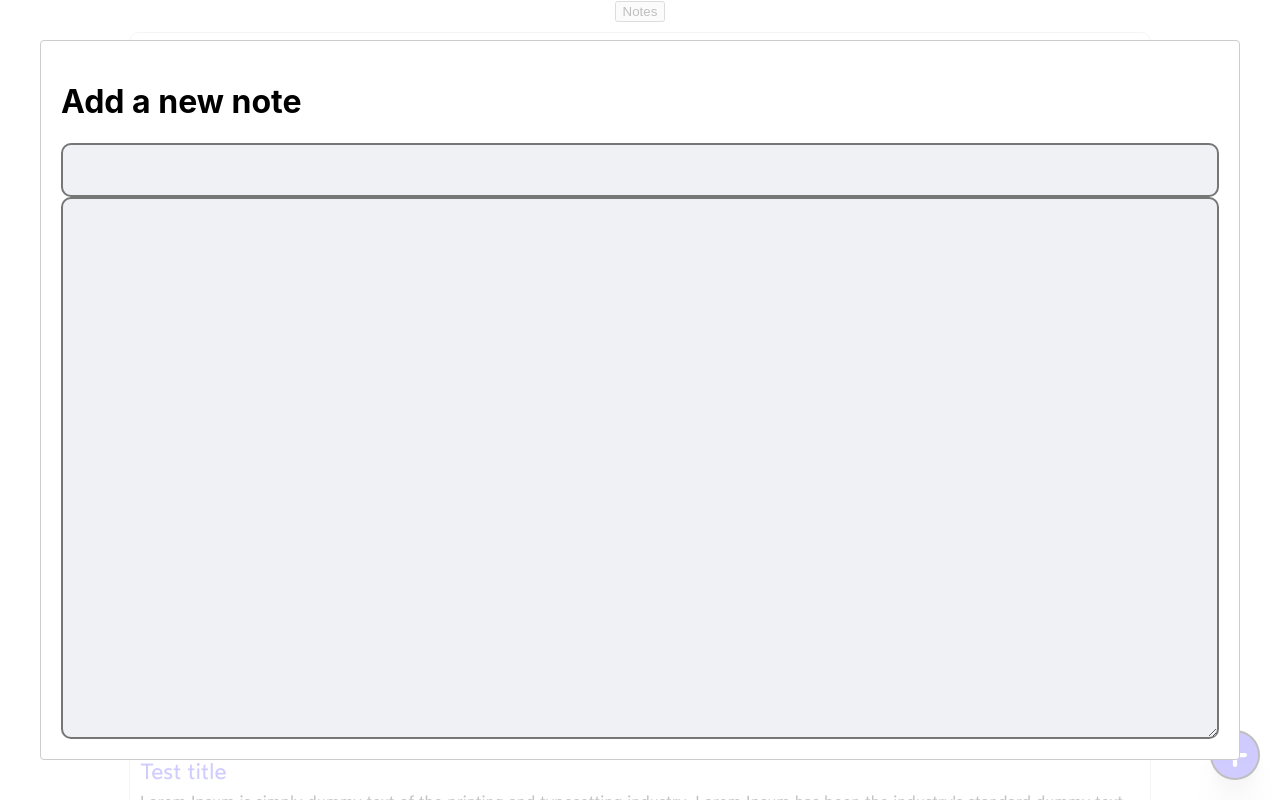
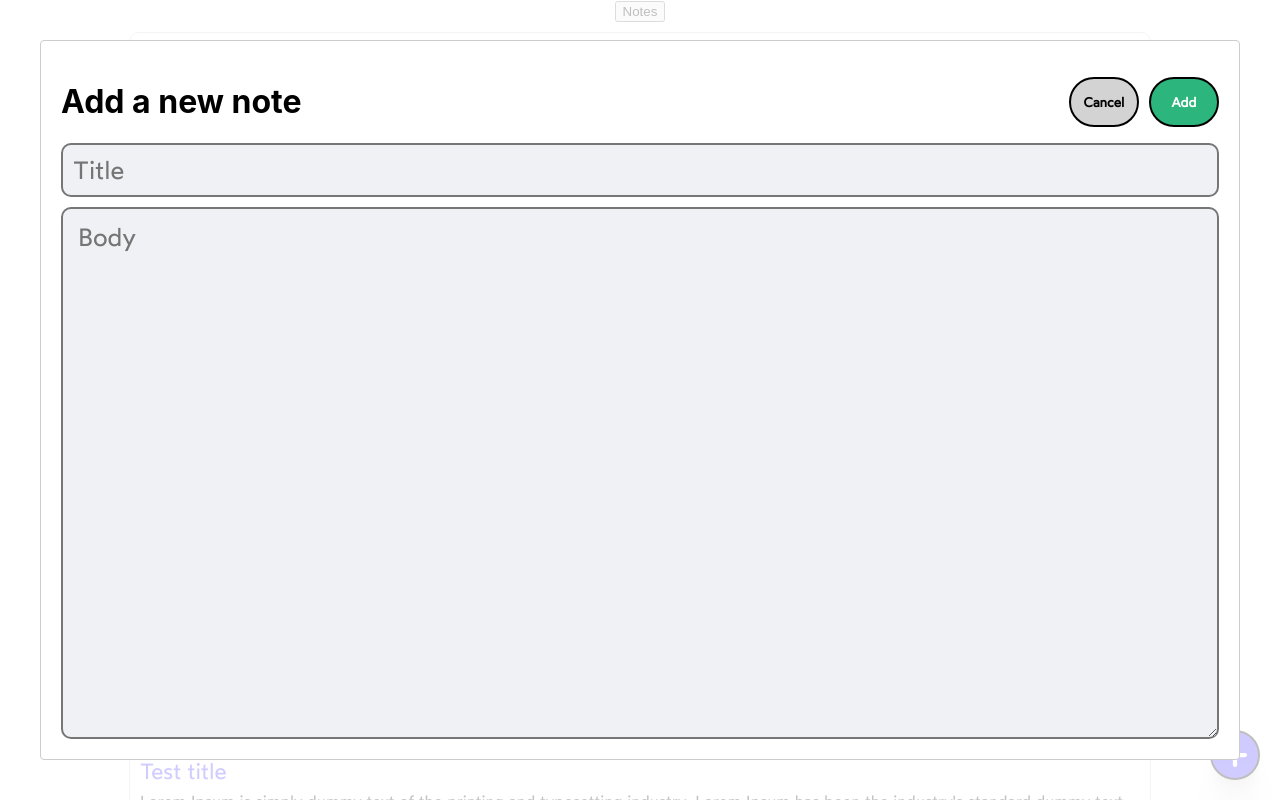
Before and after one commit to CarlosAvina/react-query-demo, a React (Create React App) app in the folder app/: page / in a window 1280 px wide. Both pictures are taken after a click on the button 1235 px from the left and 755 px from the top of the page. Shown: the top 800 px of the page. Built offline with nearby package versions, Linux system fonts and the light colour scheme.

Commit message:
Add functionality for selecting and adding notes

```diff
--- a/app/src/components/List.tsx
+++ b/app/src/components/List.tsx
@@ -20,9 +20,10 @@ interface IListItem {
 
 interface Props {
   items: Array<IListItem>;
+  onClickItem: (title: string, body: string) => void;
 }
 
-const List: React.FC<Props> = ({ items }) => {
+const List: React.FC<Props> = ({ items, onClickItem }) => {
   return (
     <Wrapper>
       {items.map((item) => (
@@ -30,6 +31,7 @@ const List: React.FC<Props> = ({ items }) => {
           className="item"
           title={item.title}
           preview={item.preview}
+          onClick={onClickItem}
           key={Math.random()}
         />
       ))}
--- a/app/src/components/ListItem.tsx
+++ b/app/src/components/ListItem.tsx
@@ -37,12 +37,18 @@ const Wrapper = styled.div`
 interface Props {
   title: string;
   preview: string;
+  onClick: (title: string, body: string) => void;
   className: string;
 }
 
-const ListItem: React.FC<Props> = ({ title, preview, ...otherProps }) => {
+const ListItem: React.FC<Props> = ({
+  title,
+  preview,
+  onClick,
+  ...otherProps
+}) => {
   return (
-    <Wrapper {...otherProps}>
+    <Wrapper {...otherProps} onClick={() => onClick(title, preview)}>
       <h3>{title}</h3>
       <p>{preview}</p>
     </Wrapper>
--- a/app/src/screens/NotesPage.tsx
+++ b/app/src/screens/NotesPage.tsx
@@ -7,44 +7,101 @@ import List from "../components/List";
 import AddNoteButton from "../components/AddNoteButton";
 import Input from "../components/Input";
 import TextArea from "../components/TextArea";
+import Button from "../components/Button";
 
 Modal.setAppElement("#root");
 
 const Wrapper = styled.div`
-  .addButton {
-    position: absolute;
+  .new-note {
+    position: fixed;
     right: 20px;
     bottom: 20px;
   }
 `;
 
-const modalStyles: Modal.Styles = {
-  content: {
-    display: "flex",
-    flexDirection: "column",
-  },
-};
+const NoteForm = styled.div`
+  display: flex;
+  flex-direction: column;
+  height: 100%;
+
+  .header {
+    display: flex;
+    justify-content: space-between;
+    align-items: center;
+  }
+
+  .buttons {
+    display: flex;
+    align-items: center;
+  }
+
+  .add-button {
+    background-color: #2cb67d;
+  }
+  .cancel-button {
+    background-color: lightgray;
+    color: black;
+    margin-right: 10px;
+  }
+
+  input {
+    margin-bottom: 10px;
+  }
+`;
 
 const EditNotePage: React.FC = () => {
   const [modalOpen, setModalOpen] = React.useState(false);
+  const [title, setTitle] = React.useState("");
+  const [body, setBody] = React.useState("");
 
   function handleOpenModal() {
+    setTitle("");
+    setBody("");
     setModalOpen(true);
+  }
+
+  function handleCloseModal() {
+    setModalOpen(false);
+  }
+
+  function handleTitle(event: React.ChangeEvent<HTMLInputElement>) {
+    setTitle(event.target.value);
+  }
+
+  function handleBody(event: React.ChangeEvent<HTMLTextAreaElement>) {
+    setBody(event.target.value);
+  }
+
+  function handleItemClick(title: string, body: string) {
+    setModalOpen(true);
+    setTitle(title);
+    setBody(body);
   }
 
   return (
     <Wrapper>
-      <List items={data} />
-      <AddNoteButton className="addButton" onClick={handleOpenModal} />
+      <List items={data} onClickItem={handleItemClick} />
+      <AddNoteButton className="new-note" onClick={handleOpenModal} />
       <Modal
         isOpen={modalOpen}
         closeTimeoutMS={200}
-        onRequestClose={() => setModalOpen(false)}
-        style={modalStyles}
+        onRequestClose={handleCloseModal}
       >
-        <h1>Add a new note</h1>
-        <Input />
-        <TextArea />
+        <NoteForm>
+          <div className="header">
+            <h1>Add a new note</h1>
+            <div className="buttons">
+              <Button className="cancel-button" onClick={handleCloseModal}>
+                Cancel
+              </Button>
+              <Button className="add-button" onClick={handleCloseModal}>
+                Add
+              </Button>
+            </div>
+          </div>
+          <Input placeholder="Title" value={title} onChange={handleTitle} />
+          <TextArea placeholder="Body" value={body} onChange={handleBody} />
+        </NoteForm>
       </Modal>
     </Wrapper>
   );
```
